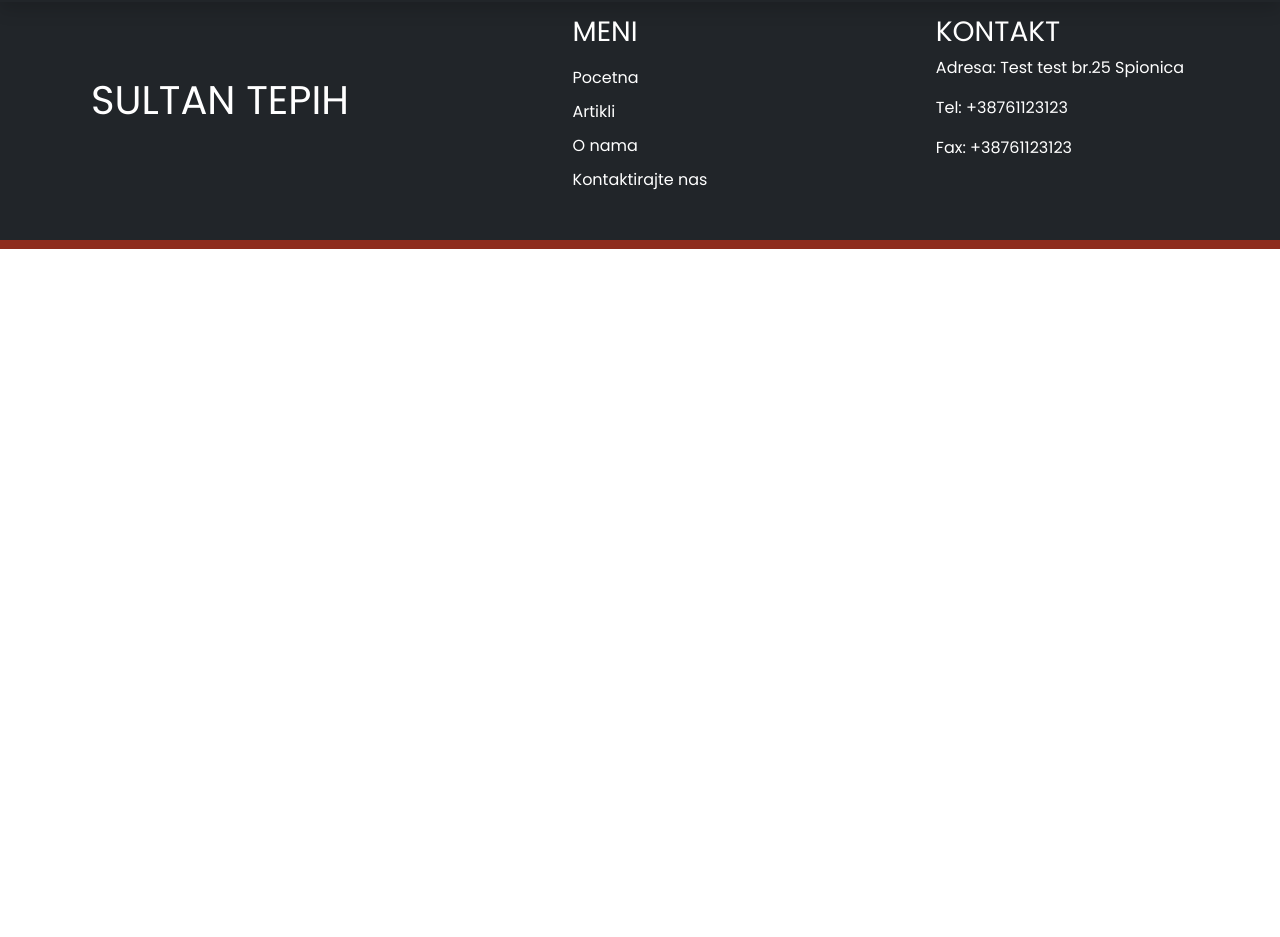
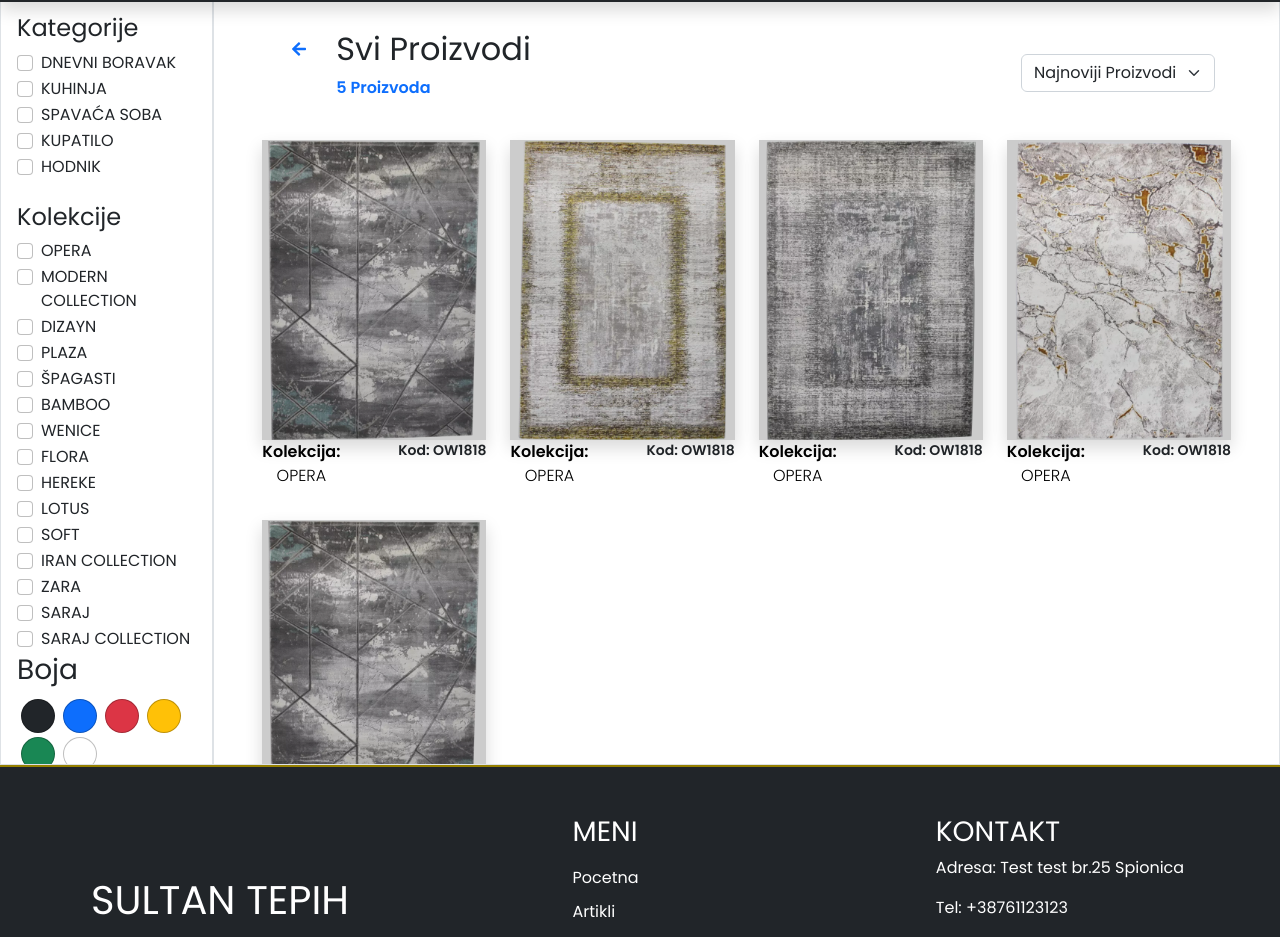
Before and after one commit to aliibnemasud/sultan_tepih, a React (Create React App) app: page /shopnew in a window 1280 px wide. Shown: the part 112-1049 px from the top of the page. Before the commit the page ends 800 px from the top, so only its background shows below. Built offline with nearby package versions, Linux system fonts and the light colour scheme.

Commit message:
shopnew added

```diff
--- a/src/App.jsx
+++ b/src/App.jsx
@@ -8,6 +8,7 @@ import { Products } from "./Pages/Products/Products";
 import { BrowserRouter as Switch, Routes, Route } from "react-router-dom";
 import { ProductDetails } from "./Pages/ProductDetails/ProductDetails";
 import ProductPage from "./Pages/Products/ProductPage";
+import NewProductPage from "./Pages/Products/NewProductPage";
 
 function App() {
   return (
@@ -20,6 +21,7 @@ function App() {
           <Route path="/about" element={<About />} />
           <Route path="/contact" element={<Contact />} />
           <Route path="/shop" element={<ProductPage/>} />
+          <Route path="/shopnew" element={<NewProductPage/>} />
           {/* <Route
             path="/products"
             element={<Products category={""} collection={""} />}
--- a/src/Components/Footer/Footer.jsx
+++ b/src/Components/Footer/Footer.jsx
@@ -2,7 +2,7 @@ import React from 'react'
 
 export const Footer = () => {
   return (
-    <footer>
+    <footer style={{backgroundColor: 'red'}} >
       <div className="row gx-0 bg-dark pt-5 pb-5" id="footer">
         <div className="col-4 d-flex align-items-center justify-content-center text-center" id="logo">
           <h1>SULTAN TEPIH</h1>
--- /dev/null
+++ b/src/Pages/Products/Data.js
@@ -0,0 +1,13 @@
+export const filterContent = {
+    category: ["DNEVNI BORAVAK", "KUHINJA", "SPAVAĆA SOBA", "KUPATILO", "HODNIK"],
+    collection: ["OPERA", "MODERN COLLECTION", "DIZAYN", "PLAZA", "ŠPAGASTI", "BAMBOO", "WENICE", "FLORA", "HEREKE", "LOTUS", "SOFT", "IRAN COLLECTION", "ZARA", "SARAJ", "SARAJ COLLECTION"],
+    color: [
+      { name: "black", code: "bg-dark" },
+      { name: "blue", code: "bg-primary" },
+      { name: "red", code: "bg-danger" },
+      { name: "yellow", code: "bg-warning" },
+      { name: "green", code: "bg-success" },
+      { name: "dark", code: "bg-gray" },
+    ],
+    size: ["115x110", "115x75", "110x110"],
+};
--- /dev/null
+++ b/src/Pages/Products/NewProductPage.jsx
@@ -0,0 +1,212 @@
+import React from "react";
+import { filterContent } from "./Data";
+import ProductPopup from "./ProductPopup";
+import { FaArrowLeft, FaArrowRight, FaList } from "react-icons/fa";
+import "./ShopPage.css";
+import { useState } from "react";
+import { useQuery } from "react-query";
+import axios from "axios";
+import { Form } from "react-bootstrap";
+import { ProductCard } from "../../Components/ProductCard/ProductCard";
+
+const NewProductPage = () => {
+  const [toggleBar, setToggleBar] = useState("");
+  const { isLoading, error, data } = useQuery("productData", () => axios.get("/data/products.json"));
+  const products = data?.data;
+
+  const [page, setPage] = useState(1);
+  const [size, setSize] = useState(5);
+  const [showImage, setShowImage] = useState(false);
+  const [modalProductData, setModalProductData] = useState("");
+
+  const totalProducts = products?.length;
+  const pageCount = Math.ceil(totalProducts / 5);
+
+  //  pagination
+
+  const indexOfLastPost = page * size;
+  const indexOfFirstPost = indexOfLastPost - size;
+  const currentProducts = products?.slice(indexOfFirstPost, indexOfLastPost);
+
+  const handleCategoryChange = () => {};
+  const handleSizeChange = () => {};
+  const handleColorChange = () => {};
+  const filterProducts = () => {};
+
+  if (isLoading) return <h1>Loading....</h1>;
+
+  const sidebarCollapse = () => {
+    if (toggleBar === "") {
+      setToggleBar("active");
+    } else {
+      setToggleBar("");
+    }
+  };
+
+  const selectFilter = () => {};
+
+  return (
+    <section className="container-fluid">
+      <div className="row">
+        <aside className="sideBarNew col-lg-2 d-none d-sm-none d-lg-block d-md-none border py-5 px-3">
+          {/* <!-- CATEGORY  --> */}
+          <div>
+            <h4 className="mb-2">Kategorije</h4>
+            {filterContent?.category?.map((cat) => {
+              return (
+                <div className="form-check">
+                  <input className="form-check-input" type="checkbox" value={cat} id={cat} />
+                  <label className="form-check-label" htmlFor="flexCheckDefault1">
+                    {cat}
+                  </label>
+                </div>
+              );
+            })}
+          </div>
+          {/* <!-- CATEGORY END --> */}
+
+          {/* <!-- COLLECTION --> */}
+          <div>
+            <h4 className="mt-4 mb-2">Kolekcije</h4>
+            {filterContent?.collection?.map((collection) => {
+              return (
+                <div className="form-check">
+                  <input className="form-check-input" type="checkbox" value={collection} id={collection} />
+                  <label className="form-check-label" htmlFor="flexCheckDefault1">
+                    {collection}
+                  </label>
+                </div>
+              );
+            })}
+          </div>
+
+          <div className="checkbox">
+            <h3 className=" ">Boja</h3>
+            <ul className="list-unstyled">
+              {filterContent?.color?.map((color) => {
+                return (
+                  <li className="d-inline m-1 ">
+                    <input className={`form-check-input rounded-circle ${color?.code} p-3`} type="checkbox" value={color?.name} id="flexCheckDefault11" />
+                  </li>
+                );
+              })}
+            </ul>
+          </div>
+
+          {/* <div className="sizes "> */}
+
+          <div className="mb-5 mt-4">
+            <h4 className="mb-2 mt-4">Veličina</h4>
+            <div className="col-12 ps-lg-2 ps-md-1 ps-1 d-flex flex-row flex-wrap">
+              {/* <!-- SIZES --> */}
+
+              {filterContent?.size?.map((size) => {
+                return (
+                  <div className="form-check ms-3">
+                    <input className="form-check-input" type="checkbox" value={size} id="flexCheckDefault17" />
+                    <label className="form-check-label" htmlFor="flexCheckDefault17">
+                      {size}
+                    </label>
+                  </div>
+                );
+              })}
+            </div>
+          </div>
+
+          <button type="button" className="btn btn-danger" onClick={filterProducts}>
+            Filtriraj
+          </button>
+        </aside>
+
+        <section className="productNew border col-lg-10 p-5">
+          <ProductPopup show={showImage} modalProductData={modalProductData} onHide={() => setShowImage(false)} />
+
+          <div className="d-flex justify-content-between align-items-center p-3">
+            <div className="d-flex gap-3">
+              <div>
+                <button onClick={sidebarCollapse} type="button" class="btn mb-3">
+                  {toggleBar == "active" ? <FaArrowRight className="text-primary fw-bold" /> : <FaArrowLeft className="text-primary fw-bold" />}
+                </button>
+              </div>
+              <div>
+                <h2>Svi Proizvodi</h2>
+                <p className="text-primary fw-bold">{currentProducts?.length} Proizvoda</p>
+              </div>
+            </div>
+
+            <div className="d-flex gap-2">
+              <Form.Select onChange={selectFilter} aria-label="sorting by size">
+                <option value="latestProducts">Najnoviji Proizvodi</option>
+                <option value="oldestProducts">Najstariji Proizvodi</option>
+              </Form.Select>
+            </div>
+          </div>
+
+          {/* products */}
+
+          <section className="products row py-2">
+            {currentProducts
+              ? currentProducts?.map((product) => {
+                  return (
+                    <ProductCard
+                      setShowImage={setShowImage}
+                      setModalProductData={setModalProductData}
+                      key={product.id}
+                      id={product.id}
+                      price={product.price}
+                      title={product.title}
+                      desc={product.desc}
+                      img={product.img}
+                      colors={product.colors}
+                      category={product.category}
+                      collection={product.collection}
+                      featured={product.featured}
+                      discount={product.discount}
+                      discountPrice={product.discountPrice}
+                      code={product.code}
+                    />
+                  );
+                })
+              : "Trenutno nemamo proizvode koje ste tražili"}
+          </section>
+
+          {/* pagination */}
+          <nav aria-label="...">
+            <ul class="pagination">
+              <li class="page-item">
+                <button onClick={() => setPage(page - 1)} class="page-link" href="#" tabindex="-1">
+                  Previous
+                </button>
+              </li>
+
+              {[...Array(pageCount).keys()].map((number) => {
+                return (
+                  <li className={`page-item ${page === number + 1 ? "active" : ""}`}>
+                    <button onClick={() => setPage(number + 1)} class="page-link " href="#">
+                      {number + 1}
+                    </button>
+                  </li>
+                );
+              })}
+              <li class="page-item">
+                <button onClick={() => setPage(page + 1)} class="page-link" href="#">
+                  Next
+                </button>
+              </li>
+
+              <select onChange={(e) => setSize(e.target.value)} class="custom-select mx-2" id="inputGroupSelect01">
+                <option selected>5</option>
+                <option value="5">5</option>
+                <option value="10">10</option>
+                <option value="15">15</option>
+              </select>
+            </ul>
+          </nav>
+          {/* pagination */}
+        </section>
+      </div>
+    </section>
+  );
+};
+
+export default NewProductPage;
--- a/src/Pages/Products/ProductPage.jsx
+++ b/src/Pages/Products/ProductPage.jsx
@@ -5,6 +5,7 @@ import { Button, Form } from "react-bootstrap";
 import { FaArrowLeft, FaArrowRight, FaList } from "react-icons/fa";
 import { useQuery } from "react-query";
 import { ProductCard } from "../../Components/ProductCard/ProductCard";
+import { filterContent } from "./Data";
 import ProductPopup from "./ProductPopup";
 import "./ShopPage.css";
 
@@ -27,22 +28,8 @@ const ProductPage = () => {
   const indexOfFirstPost = indexOfLastPost - size;
   const currentProducts = products?.slice(indexOfFirstPost, indexOfLastPost);
 
-  const filterContent = {
-    category: ["DNEVNI BORAVAK", "KUHINJA", "SPAVAĆA SOBA", "KUPATILO", "HODNIK"],
-    collection: ["OPERA", "MODERN COLLECTION", "DIZAYN", "PLAZA", "ŠPAGASTI", "BAMBOO", "WENICE", "FLORA", "HEREKE", "LOTUS", "SOFT", "IRAN COLLECTION", "ZARA", "SARAJ", "SARAJ COLLECTION"],
-    color: [
-      { name: "black", code: "bg-dark" },
-      { name: "blue", code: "bg-primary" },
-      { name: "red", code: "bg-danger" },
-      { name: "yellow", code: "bg-warning" },
-      { name: "green", code: "bg-success" },
-      { name: "dark", code: "bg-gray" },
-    ],
-    size: ["115x110", "115x75", "110x110"],
-  };
 
   const handleCategoryChange = () => {};
-  const handleCollectionChange = () => {};
   const handleSizeChange = () => {};
   const handleColorChange = () => {};
   const filterProducts = () => {};
@@ -58,10 +45,6 @@ const ProductPage = () => {
   };
 
   const selectFilter = () => {};
-
-  let loadProducts = [];
-
-  const setSizefilter = () => {};
 
   return (
     <div>
--- a/src/Pages/Products/ShopPage.css
+++ b/src/Pages/Products/ShopPage.css
@@ -11,6 +11,8 @@ body{
     left: 0;
     transition: all 0.5s;
     border-right: 1px dotted;
+    overflow-y: scroll;
+    padding-bottom: 5rem;
 
     margin-top: 5%;
 }
@@ -51,3 +53,13 @@ body{
         width: calc(100% - 17rem);
     }
 }
+
+.productNew {
+    overflow-y: scroll;
+    height: 100vh;
+}
+
+.sideBarNew {
+    height: 100vh;
+    overflow-y: scroll;
+}
```
Also changed, not shown: src/App.css (line endings or trailing spaces), src/index.css (line endings or trailing spaces).
